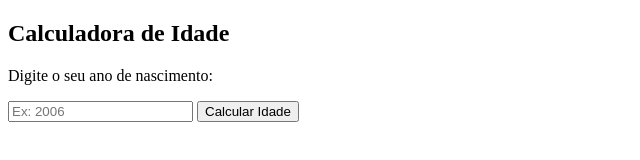
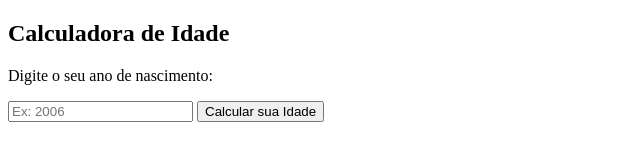
Before and after one commit to D34UTHY/ads3-proj01, a website: page src/index.html in a window 1280 px wide. Shown: the full height of the page, 0-640 px from the left. Drawn offline with Linux system fonts and the light colour scheme.

Commit message:
Alterei o index.html para testar o push para o github

```diff
--- a/src/index.html
+++ b/src/index.html
@@ -11,7 +11,7 @@
         <p>Digite o seu ano de nascimento: </p>
         <input type="number" id="anoNascimento" placeholder="Ex: 2006">
         <button onclick="calcularIdade()">
-            Calcular Idade
+            Calcular sua Idade
         </button>
         <p id="resultado"></p>
     </div>
```
